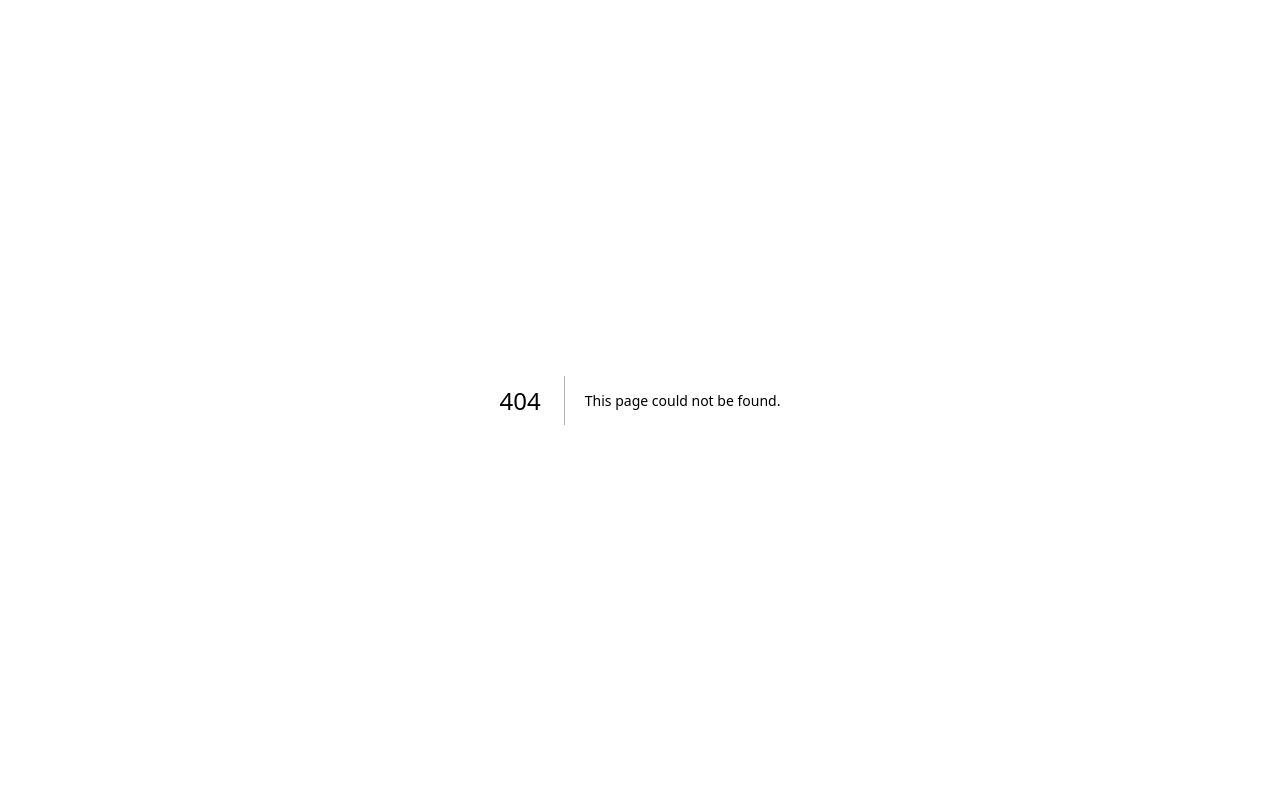
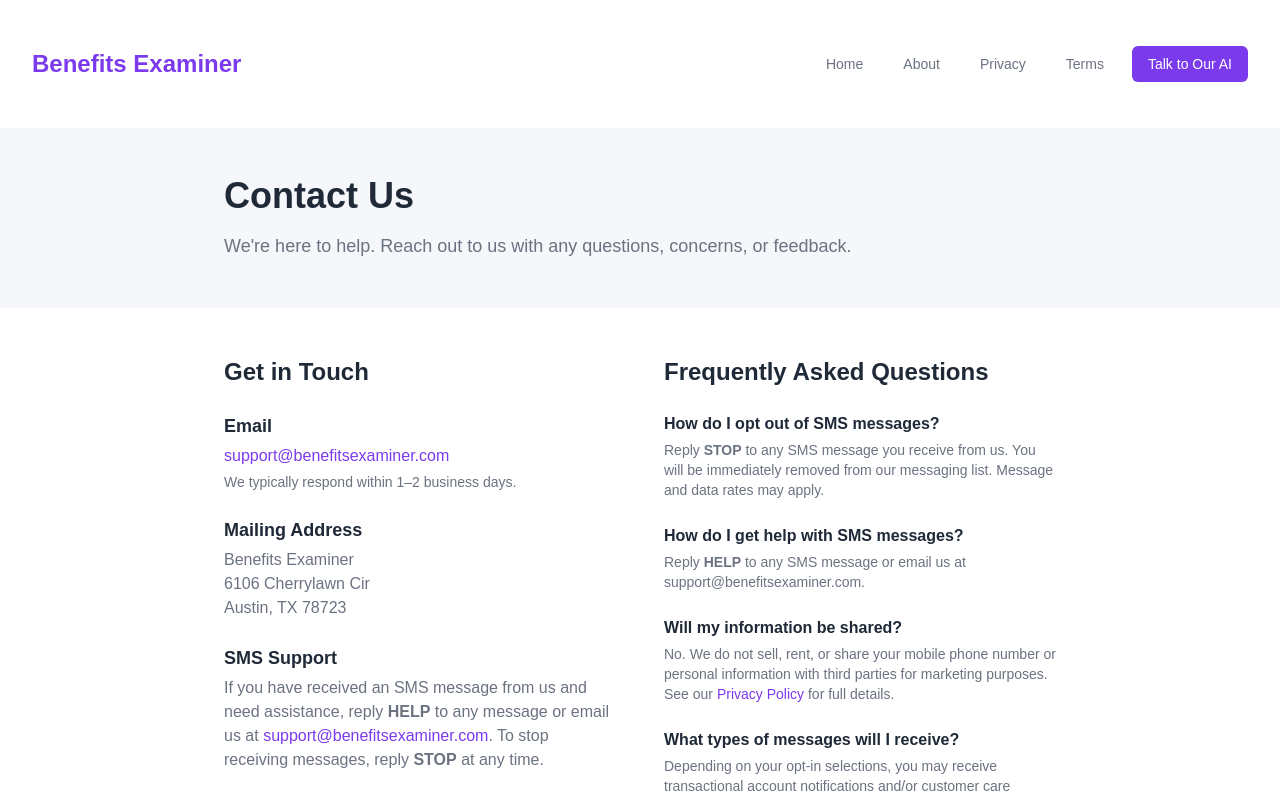
Before and after one commit to Textingman/push-benefitsexaminer, a Next.js app: page /contact in a window 1280 px wide. Before the commit this address had no page. Shown: the top 798 px of the page. Built offline with nearby package versions, Linux system fonts and the light colour scheme.

Commit message:
Add Contact Us page for short code compliance

```diff
--- /dev/null
+++ b/app/contact/page.tsx
@@ -0,0 +1,105 @@
+import Navbar from '../components/Navbar';
+import Footer from '../components/Footer';
+
+export default function ContactPage() {
+  return (
+    <div className="min-h-screen" style={{ backgroundColor: '#FFFFFF' }}>
+      <Navbar />
+
+      {/* Header */}
+      <section style={{ backgroundColor: '#F5F7FA' }} className="py-12">
+        <div className="max-w-4xl mx-auto px-4 sm:px-6 lg:px-8">
+          <h1 className="text-4xl font-extrabold mb-4" style={{ color: '#1F2937' }}>Contact Us</h1>
+          <p className="text-lg" style={{ color: '#6B7280' }}>
+            We're here to help. Reach out to us with any questions, concerns, or feedback.
+          </p>
+        </div>
+      </section>
+
+      {/* Content */}
+      <section className="max-w-4xl mx-auto px-4 sm:px-6 lg:px-8 py-12">
+        <div className="grid grid-cols-1 md:grid-cols-2 gap-12">
+
+          {/* Contact Info */}
+          <div>
+            <h2 className="text-2xl font-bold mb-6" style={{ color: '#1F2937' }}>Get in Touch</h2>
+
+            <div className="space-y-6">
+              <div>
+                <h3 className="text-lg font-semibold mb-1" style={{ color: '#1F2937' }}>Email</h3>
+                <a
+                  href="mailto:support@benefitsexaminer.com"
+                  className="text-base hover:underline"
+                  style={{ color: '#7C3AED' }}
+                >
+                  support@benefitsexaminer.com
+                </a>
+                <p className="text-sm mt-1" style={{ color: '#6B7280' }}>
+                  We typically respond within 1–2 business days.
+                </p>
+              </div>
+
+              <div>
+                <h3 className="text-lg font-semibold mb-1" style={{ color: '#1F2937' }}>Mailing Address</h3>
+                <p style={{ color: '#6B7280' }}>
+                  Benefits Examiner<br />
+                  6106 Cherrylawn Cir<br />
+                  Austin, TX 78723
+                </p>
+              </div>
+
+              <div>
+                <h3 className="text-lg font-semibold mb-1" style={{ color: '#1F2937' }}>SMS Support</h3>
+                <p style={{ color: '#6B7280' }}>
+                  If you have received an SMS message from us and need assistance, reply <strong>HELP</strong> to any message or email us at{' '}
+                  <a href="mailto:support@benefitsexaminer.com" className="font-medium hover:underline" style={{ color: '#7C3AED' }}>
+                    support@benefitsexaminer.com
+                  </a>.
+                  To stop receiving messages, reply <strong>STOP</strong> at any time.
+                </p>
+              </div>
+            </div>
+          </div>
+
+          {/* FAQ / Info Panel */}
+          <div>
+            <h2 className="text-2xl font-bold mb-6" style={{ color: '#1F2937' }}>Frequently Asked Questions</h2>
+
+            <div className="space-y-6">
+              <div>
+                <h3 className="text-base font-semibold mb-1" style={{ color: '#1F2937' }}>How do I opt out of SMS messages?</h3>
+                <p className="text-sm" style={{ color: '#6B7280' }}>
+                  Reply <strong>STOP</strong> to any SMS message you receive from us. You will be immediately removed from our messaging list. Message and data rates may apply.
+                </p>
+              </div>
+
+              <div>
+                <h3 className="text-base font-semibold mb-1" style={{ color: '#1F2937' }}>How do I get help with SMS messages?</h3>
+                <p className="text-sm" style={{ color: '#6B7280' }}>
+                  Reply <strong>HELP</strong> to any SMS message or email us at support@benefitsexaminer.com.
+                </p>
+              </div>
+
+              <div>
+                <h3 className="text-base font-semibold mb-1" style={{ color: '#1F2937' }}>Will my information be shared?</h3>
+                <p className="text-sm" style={{ color: '#6B7280' }}>
+                  No. We do not sell, rent, or share your mobile phone number or personal information with third parties for marketing purposes. See our{' '}
+                  <a href="/privacy" className="font-medium hover:underline" style={{ color: '#7C3AED' }}>Privacy Policy</a> for full details.
+                </p>
+              </div>
+
+              <div>
+                <h3 className="text-base font-semibold mb-1" style={{ color: '#1F2937' }}>What types of messages will I receive?</h3>
+                <p className="text-sm" style={{ color: '#6B7280' }}>
+                  Depending on your opt-in selections, you may receive transactional account notifications and/or customer care messages. You will only receive message types you explicitly consented to.
+                </p>
+              </div>
+            </div>
+          </div>
+        </div>
+      </section>
+
+      <Footer />
+    </div>
+  );
+}
```
